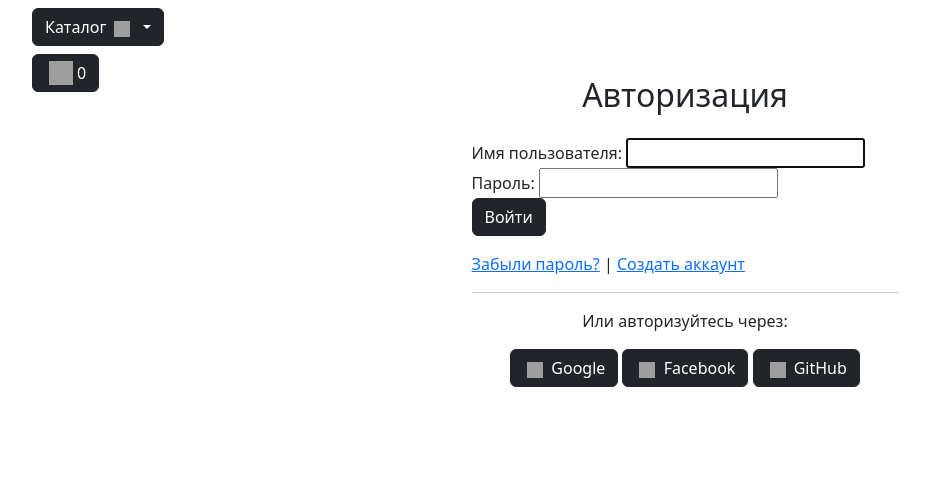
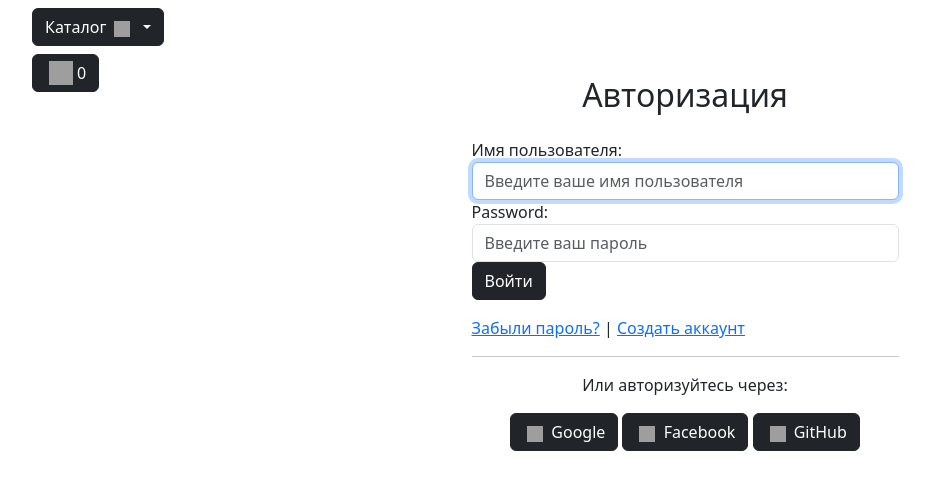
Before and after one commit to InnaLik/Feedback, a Django app: page /user/login/ in a window 1280 px wide. Shown: the part 56-546 px from the top of the page, without its empty margins (50-984 px from the left). Run offline with Django 5.2, Linux system fonts and the light colour scheme; data comes from the database, SQL or seed files in the repository; some libraries are stand-ins or nearby versions; grey boxes are pictures that could not be loaded.

Commit message:
add html for password and login user_forms

```diff
--- a/product/users/forms.py
+++ b/product/users/forms.py
@@ -1,3 +1,4 @@
+from django import forms
 from django.contrib.auth.forms import AuthenticationForm
 from users.models import User
 
@@ -5,6 +6,26 @@ from users.models import User
 # этот класс по сути нужен, чтобы применять валидаторы на вводимые данные
 class UserLoginForm(AuthenticationForm):
 
+    username = forms.CharField(
+        widget=forms.TextInput(
+            attrs={
+                "autofocus": True,
+                "class": "form-control",
+                "placeholder": "Введите ваше имя пользователя",
+            }
+        )
+    )
+    password = forms.CharField(
+        widget=forms.PasswordInput(
+            attrs={
+                "autocomplete": "current-password",
+                "class": "form-control",
+                "placeholder": "Введите ваш пароль",
+            }
+        ),
+    )
+
     class Meta:
         # с какой моделью будем работать
         model = User
+        fields = ['username', 'password']
--- a/product/users/templates/users/login.html
+++ b/product/users/templates/users/login.html
@@ -9,7 +9,7 @@
                 <h2 class="text-center mb-4">Авторизация</h2>
                 <form action="{% url "user:login" %}" method="post">
                 {% csrf_token %}
-                {{form }}
+                {{ form }}
 <!--                    <div class="mb-3">-->
 <!--                        <label for="username" class="form-label">Имя пользователя</label>-->
 <!--                        <input type="text" class="form-control" id="username"-->
```
Also changed, not shown: product/goods/tests_goods.py (+6 -2 lines).
